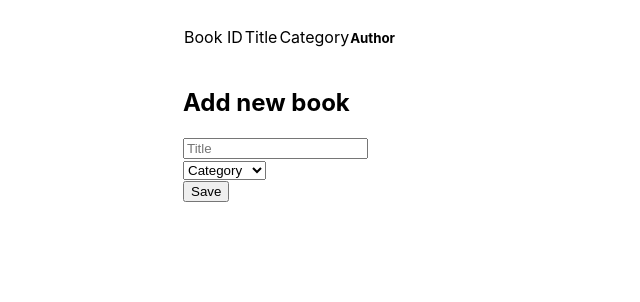
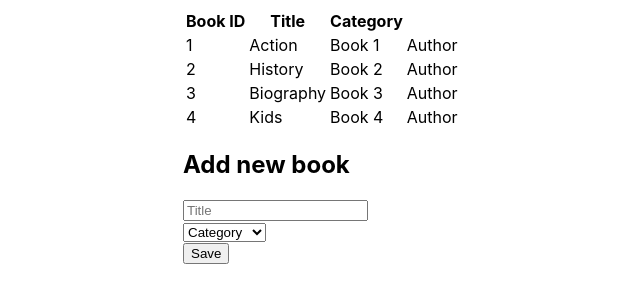
Before and after one commit to JohnHernCode/React-Redux-Bookstore-CMS, a React (Create React App) app: page / in a window 1280 px wide. Shown: the top 302 px of the page, without its empty margins (25-665 px from the left). Built offline with nearby package versions, Linux system fonts and the light colour scheme.

Commit message:
Place books inside an html table

```diff
--- a/src/components/Book.js
+++ b/src/components/Book.js
@@ -9,12 +9,12 @@ function Book({
   },
 }) {
   return (
-    <div>
-      <h4>{ id }</h4>
-      <h4>{ category }</h4>
-      <h2>{ title }</h2>
-      <h5>Author</h5>
-    </div>
+    <tr>
+      <td>{ id }</td>
+      <td>{ category }</td>
+      <td>{ title }</td>
+      <td>Author</td>
+    </tr>
   );
 }
 
--- a/src/containers/BooksList.js
+++ b/src/containers/BooksList.js
@@ -7,24 +7,27 @@ function BooksList({
   books,
 }) {
   return (
-    <tr>
-      <td>Book ID</td>
-      <td>Title</td>
-      <td>Category</td>
+    <table>
+      <thead>
+        <tr>
+          <th>Book ID</th>
+          <th>Title</th>
+          <th>Category</th>
+        </tr>
+      </thead>
       <tbody>
-        <tr><Book key={books.id} book={books} /></tr>
-        {/* { */}
-        {/*  books.length > 0 */}
-        {/*    ? books.map((book) => ( */}
-        {/*      <Book */}
-        {/*        key={book.id} */}
-        {/*        book={book} */}
-        {/*      /> */}
-        {/*    )) */}
-        {/*    : <h3 style={{ textAlign: 'center' }}>No books were found!</h3> */}
-        {/* } */}
+        {
+          books.length > 0
+            ? books.map((book) => (
+              <Book
+                key={book.id}
+                book={book}
+              />
+            ))
+            : <h3 style={{ textAlign: 'center' }}>No books were found!</h3>
+        }
       </tbody>
-    </tr>
+    </table>
   );
 }
 
```
